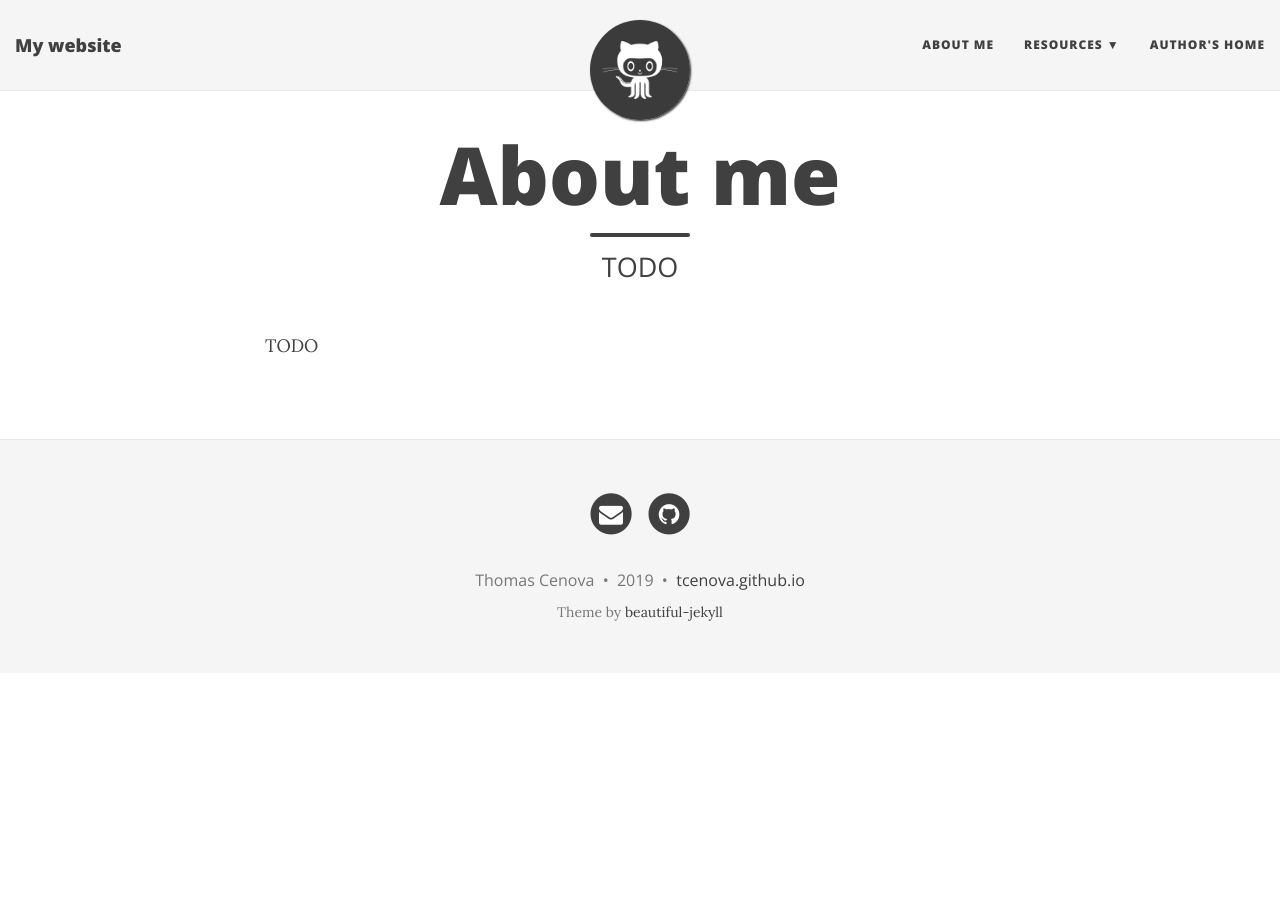
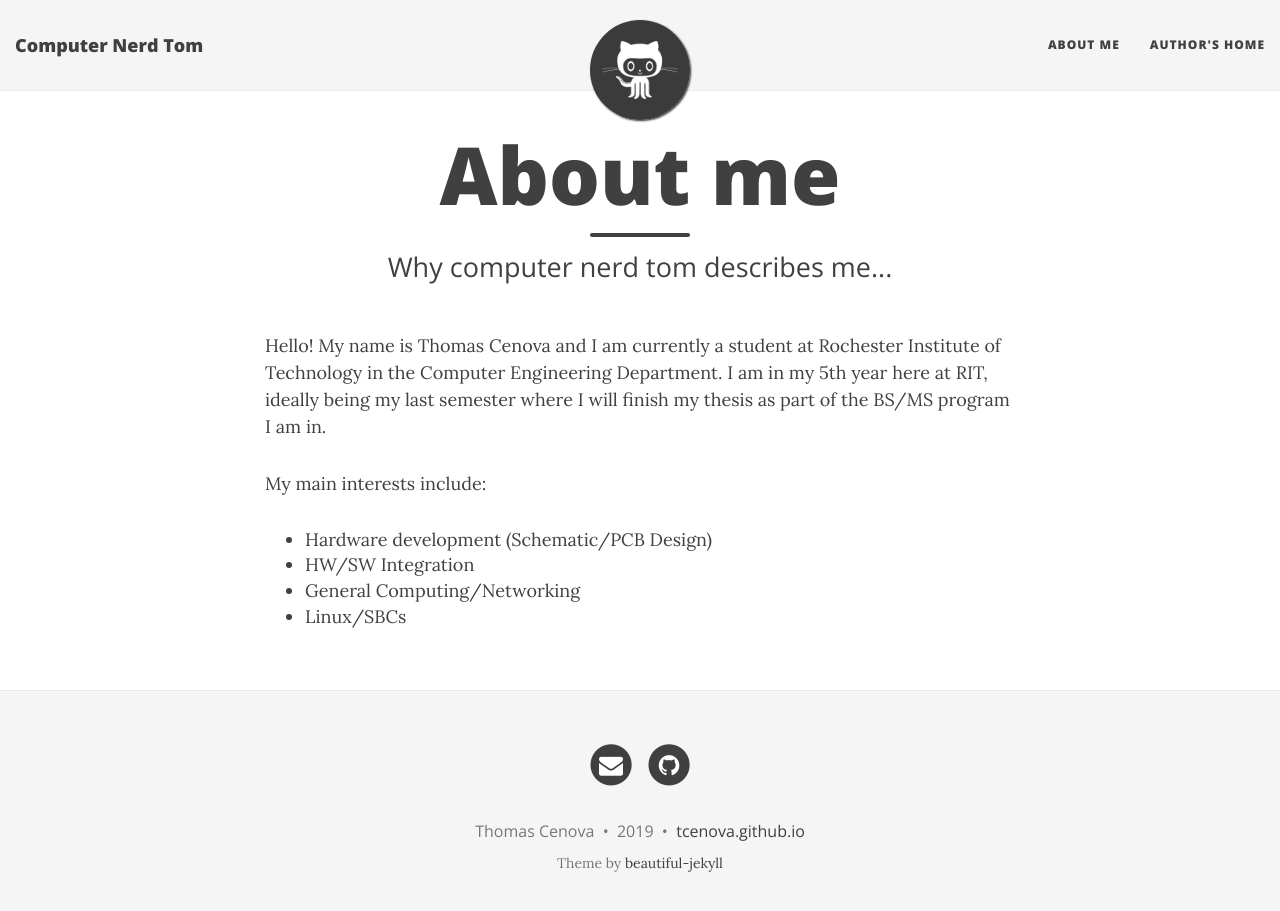
Before and after one commit to Tcenova/Tcenova.github.io, a Jekyll site: the page built from aboutme.md, in a window 1280 px wide and 924 px high. Shown: the top 911 px of the window. Built offline with Jekyll 4.4.1, drawn with Linux system fonts in a browser that asks for light colours; nearby versions of some CDN libraries.

Commit message:
Modified name of site and added some to about me

```diff
--- a/_config.yml
+++ b/_config.yml
@@ -14,20 +14,20 @@ baseurl: ""
 # Of course don't forget to change the username and projectname to YOUR username and project
 
 # Name of website
-title: My website
+title: Computer Nerd Tom
 
 # Short description of your site
-description: TODO
+description: Website for all of my coding, hardware, and other life projects
 
 # --- Navigation bar options --- #
 
 # List of links in the navigation bar
 navbar-links:
   About Me: "aboutme"
-  Resources:
-    - Beautiful Jekyll: "http://deanattali.com/beautiful-jekyll/"
-    - Learn markdown: "http://www.markdowntutorial.com/"
-    - GitHub Pages: "https://pages.github.com/"
+  #Resources:
+  #  - Beautiful Jekyll: "http://deanattali.com/beautiful-jekyll/"
+  #  - Learn markdown: "http://www.markdowntutorial.com/"
+  #  - GitHub Pages: "https://pages.github.com/"
   Author's home: "https://tcenova.github.io/"
 
 # Image to show in the navigation bar - image must be a square (width = height)
--- a/aboutme.md
+++ b/aboutme.md
@@ -1,7 +1,41 @@
 ---
 layout: page
 title: About me
-subtitle: TODO
+subtitle: Why computer nerd tom describes me...
 ---
 
-TODO
+Hello! My name is Thomas Cenova and I am currently a student at Rochester Institute of Technology in the Computer Engineering Department. I am in my 5th year here at RIT, ideally being my last semester where I will finish my thesis as part of the BS/MS program I am in.
+
+
+My main interests include:
+- Hardware development (Schematic/PCB Design)
+- HW/SW Integration
+- General Computing/Networking
+- Linux/SBCs
+
+<!-- # More details about my technical adventures:
+
+## Operating System usage
+- Windows 10 (for those few windows programs used in school)
+- Ubuntu 16.04
+- Proxmox
+- Raspbian
+- IPFire
+
+## Main software I use in my computing adventures:
+- Kicad
+- Texstudio
+- Atom
+- FreeCAD
+
+## Hardware I have
+### X86 based
+- desktop: Intel i7 4790, GTX 750 Ti, 24Gb RAM, 2.75TB storage (Ubuntu 16.04 and Windows 10)
+- Orchard: AMD Athlon(tm) II X4 640, 4Gb ram, 500Gb storage (IPFire)
+- Redwood: 2X Intel Xeon X5650, 96Gb RAM, 1TB storage (Proxmox)
+### ARM based
+- Ubiquti Edgerouter X (Managed switch for now)
+- 2x RPI 3B (octopi and retropi)
+- RPI 2 (print server)
+- 2x RPI 1 (unused)
+- Pine 64 (unused) -->
```
